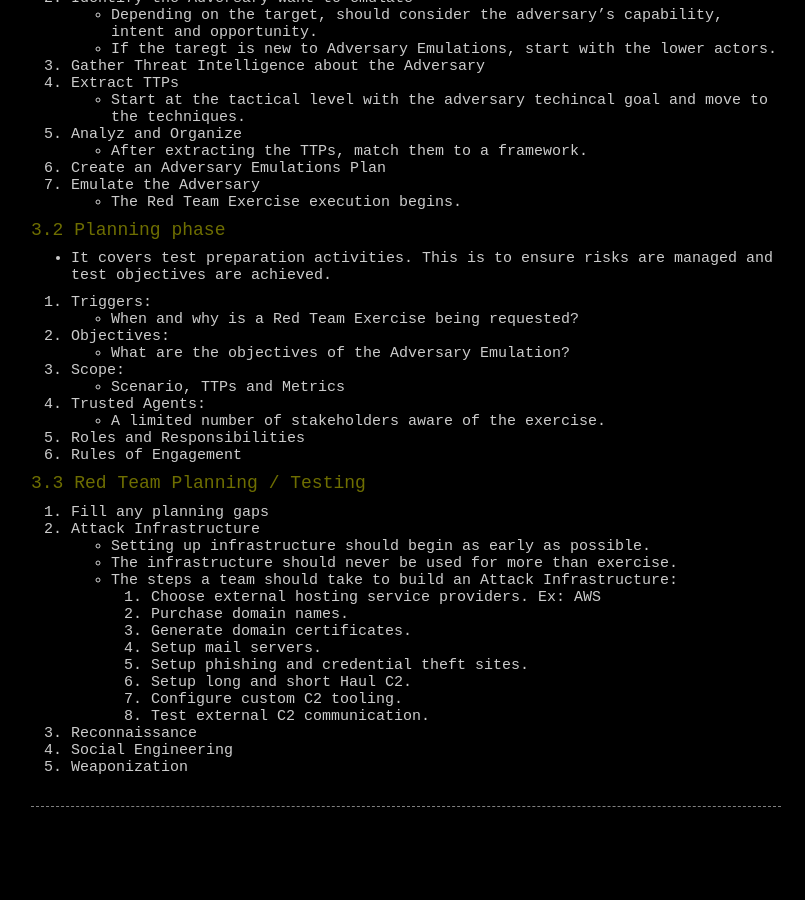
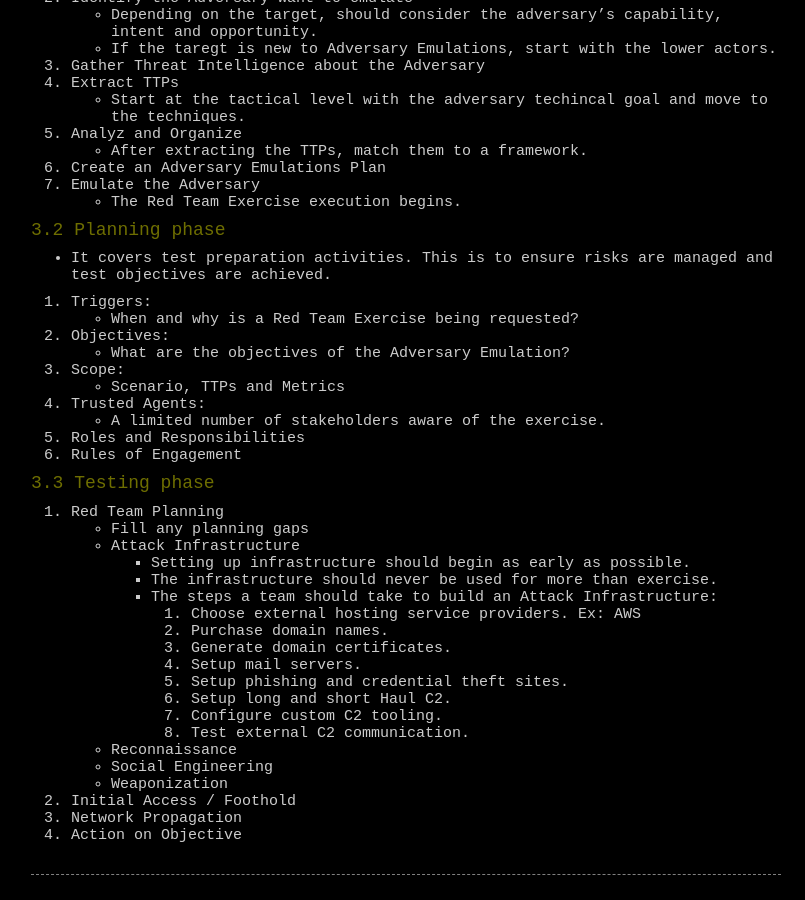
Before and after one commit to wizoutsugar/wizoutsugar.github.io, a Jekyll site: the page built from _posts/2020/RedTeam/2020-10-18-Intro.md, in a window 1280 px wide and 900 px high, scrolled down 2875 px. Shown: the whole window, without its empty margins (234-1039 px from the left). Built offline with Jekyll 4.4.1, drawn with Linux system fonts in a browser that asks for light colours; comment, search, counter and statistics services are not loaded; before the commit the page ends 3707 px from its top, so only the background shows below that.

Commit message:
Update 2020-10-18-Intro.md

```diff
--- a/_posts/2020/RedTeam/2020-10-18-Intro.md
+++ b/_posts/2020/RedTeam/2020-10-18-Intro.md
@@ -112,20 +112,25 @@ tags:
 6. Rules of Engagement
 
 
-#### 3.3 Red Team Planning / Testing
-1. Fill any planning gaps
-2. Attack Infrastructure
-    - Setting up infrastructure should begin as early as possible.
-    - The infrastructure should never be used for more than exercise.
-    - The steps a team should take to build an Attack Infrastructure:
-        1. Choose external hosting service providers. Ex: AWS
-        2. Purchase domain names.
-        3. Generate domain certificates.
-        4. Setup mail servers.
-        5. Setup phishing and credential theft sites.
-        6. Setup long and short Haul C2.
-        7. Configure custom C2 tooling.
-        8. Test external C2 communication.
-3. Reconnaissance
-4. Social Engineering
-5. Weaponization
+#### 3.3 Testing phase
+1. Red Team Planning
+    - Fill any planning gaps
+    - Attack Infrastructure
+        - Setting up infrastructure should begin as early as possible.
+        - The infrastructure should never be used for more than exercise.
+        - The steps a team should take to build an Attack Infrastructure:
+            1. Choose external hosting service providers. Ex: AWS
+            2. Purchase domain names.
+            3. Generate domain certificates.
+            4. Setup mail servers.
+            5. Setup phishing and credential theft sites.
+            6. Setup long and short Haul C2.
+            7. Configure custom C2 tooling.
+            8. Test external C2 communication.
+    - Reconnaissance
+    - Social Engineering
+    - Weaponization
+
+2. Initial Access / Foothold
+3. Network Propagation
+4. Action on Objective
```
